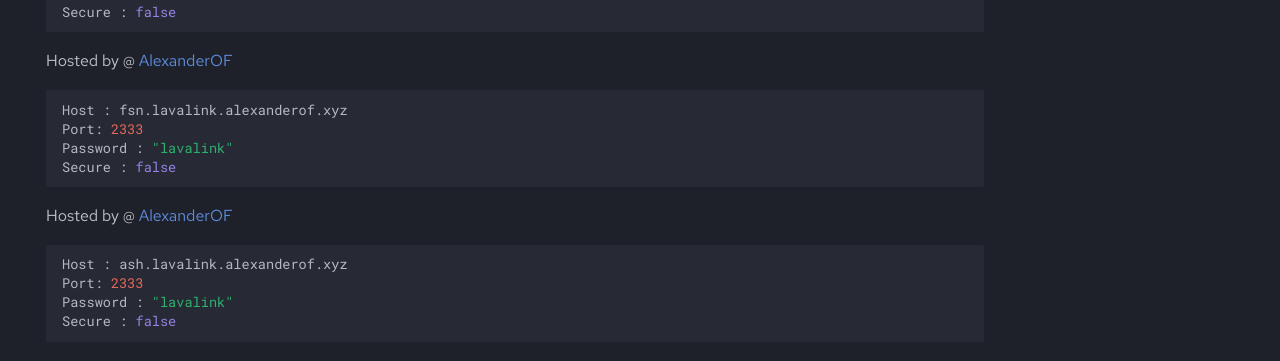
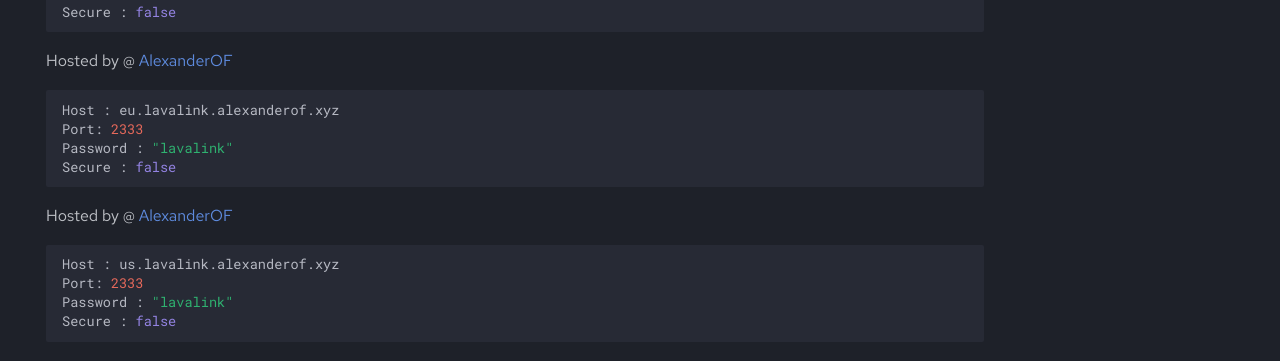
Before and after one commit to DarrenOfficial/lavalink-list, an MkDocs documentation site: the page built from docs/NoSSL/lavalink-without-ssl.md, in a window 1280 px wide and 900 px high, scrolled down 665 px. Shown: the part 159-520 px from the top of the window. Built offline with MkDocs 1.6.1 and Material for MkDocs 9.7.7, drawn with Linux system fonts in a browser that asks for light colours; comment, search, counter and statistics services are not loaded.

Commit message:
Update lavalink-without-ssl.md (#328)
Update my Lavalink nodes

````diff
--- a/docs/NoSSL/lavalink-without-ssl.md
+++ b/docs/NoSSL/lavalink-without-ssl.md
@@ -41,7 +41,7 @@ Secure : false
 
 Hosted by @ [AlexanderOF](https://www.alexanderof.xyz)
 ```bash
-Host : fsn.lavalink.alexanderof.xyz
+Host : eu.lavalink.alexanderof.xyz
 Port: 2333
 Password : "lavalink"
 Secure : false
@@ -49,7 +49,7 @@ Secure : false
 
 Hosted by @ [AlexanderOF](https://www.alexanderof.xyz)
 ```bash
-Host : ash.lavalink.alexanderof.xyz
+Host : us.lavalink.alexanderof.xyz
 Port: 2333
 Password : "lavalink"
 Secure : false
````
